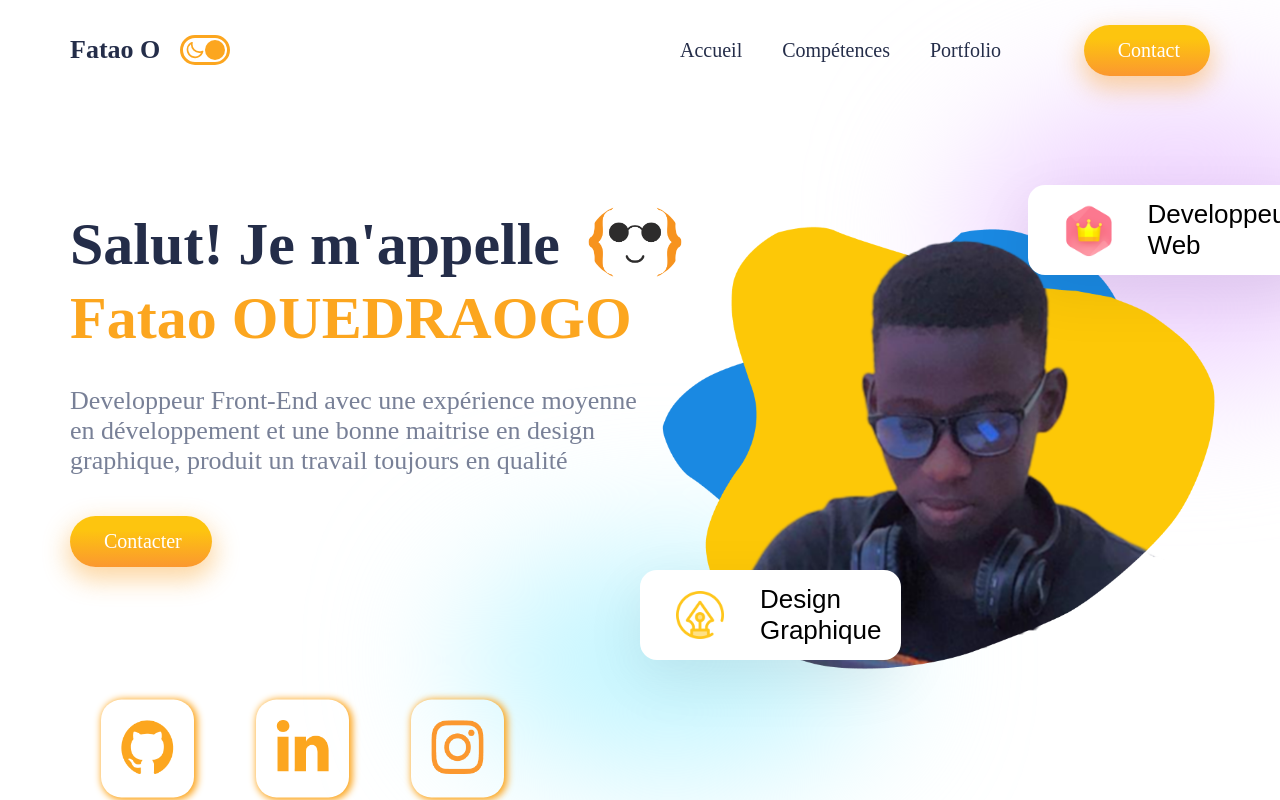
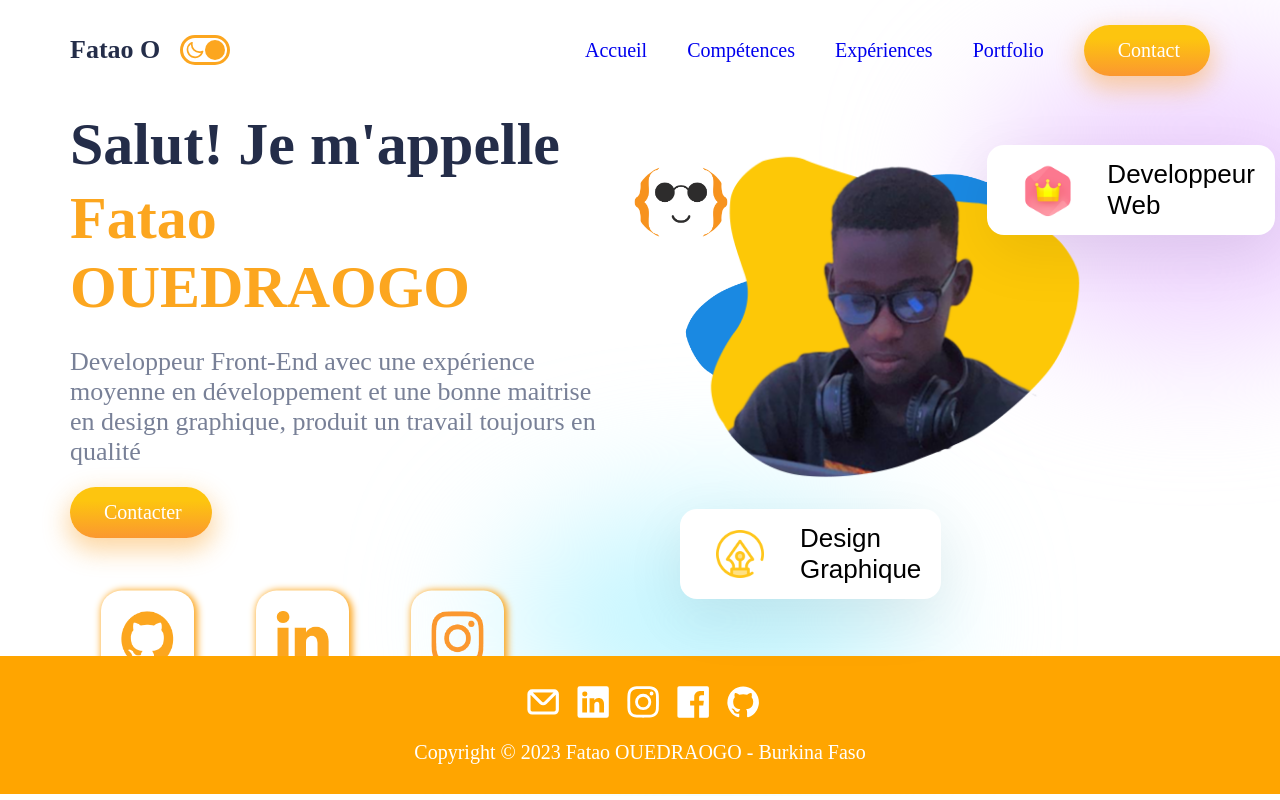
Before and after one commit to FataoDev/Personal-Portfolio-with-React, a React (Create React App) app: page / in a window 1280 px wide. Shown: the top 800 px of the page. Built offline with nearby package versions, Linux system fonts and the light colour scheme; a web font is replaced by a local one.

Commit message:
début de modification en multipage

```diff
--- a/package.json
+++ b/package.json
@@ -11,6 +11,7 @@
     "framer-motion": "^6.2.8",
     "react": "^17.0.2",
     "react-dom": "^17.0.2",
+    "react-router-dom": "^6.8.1",
     "react-scripts": "5.0.0",
     "react-scroll": "^1.8.6",
     "swiper": "^8.0.7",
--- a/src/App.css
+++ b/src/App.css
@@ -10,7 +10,14 @@
     --orangeCard: rgba(252, 166, 31, 0.45);
     --smboxShadow: -79px 51px 60px rgba(0, 0, 0, 0.08);
 }
-
+*{
+  list-style:none;
+  text-decoration:none;
+  /* overflow:hidden; */
+}
+body{
+  overflow:hidden;
+}
 .App{
     padding: 0.5rem 3.5rem;
     overflow: hidden;
--- a/src/App.js
+++ b/src/App.js
@@ -1,3 +1,5 @@
+import { useContext } from "react";
+import { BrowserRouter, Routes, Route } from "react-router-dom";
 import Navbar from "./components/Navbar/Navbar";
 import Intro from "./components/Intro/Intro";
 import Services from "./components/Services/Services";
@@ -8,7 +10,6 @@ import Portfolio from "./components/Portfolio/Portfolio";
 // import Testimonial from "./components/Testimonials/Testimonial";
 import Contact from "./components/Contact/Contact";
 import Footer from "./components/Footer/Footer";
-import { useContext } from "react";
 import { themeContext } from "./Context";
 function App() {
   const theme = useContext(themeContext);
@@ -21,15 +22,23 @@ function App() {
         color: darkMode ? "white" : "",
       }}
     >
-      <Navbar />
-      <Intro />
-      <Services />
-      <Experience />
+      <BrowserRouter>
+        <Navbar />
+        <Routes>
+          <Route path="/" element={<Intro />} />
+          <Route path="/competence" element={<Services />} />
+          <Route path="/experience" element={<Experience />} />
+          <Route path="/portfolio" element={<Portfolio />} />
+          <Route path="/contact" element={<Contact />} />
+        </Routes>
+        <Footer />
+      </BrowserRouter>
+
+      {/* <Experience />
       {/* <Works /> */}
-      <Portfolio />
+      {/* <Portfolio /> */}
       {/* <Testimonial /> */}
-      <Contact />
-      <Footer />
+      {/* <Contact />  */}
     </div>
   );
 }
--- a/src/components/Footer/Footer.css
+++ b/src/components/Footer/Footer.css
@@ -1,21 +1,24 @@
-.footer {
+/* .footer {
   display: flex;
   align-items: center;
-  margin: -0.5rem -3.5rem;
-  position: relative;
-  margin-top: -7rem;
-}
+  margin: 0 -3.5rem;
+  /*position: relative;
+} */
 .f-content {
+
+  top: 82%;
+  margin-left: -3.5rem;
+  background-color:orange;
+  padding-top : 15px;
   position: absolute;
+  padding-bottom : 30px;
   display: flex;
   align-items: center;
   justify-content: center;
   flex-direction: column;
   width: 100%;
-  margin-top: 5rem;
   gap: 1rem;
   color: white;
-  margin-bottom: -5px;
 }
 
 .f-content>p{
@@ -34,15 +37,8 @@
   transform: scale(1.1);
 }
 
-.fleche img{
-  /* background-color:white; */
-  border-radius:50%;
-}
 
-.fleche img:hover{
-background-color:white;
 
-}
 
 
 @media screen and (max-width:1024px){
--- a/src/components/Footer/Footer.jsx
+++ b/src/components/Footer/Footer.jsx
@@ -1,8 +1,8 @@
 import React from "react";
-import { Link } from "react-scroll";
+// import { Link } from "react-scroll";
 import "./Footer.css";
-import Wave from "../../img/wave.png";
-import fleche from "../../img/fleche.png";
+// import Wave from "../../img/wave.png";
+// import fleche from "../../img/fleche.png";
 import Insta from "@iconscout/react-unicons/icons/uil-instagram";
 import Linkdin from "@iconscout/react-unicons/icons/uil-linkedin";
 import Mail from "@iconscout/react-unicons/icons/uil-envelope";
@@ -14,8 +14,8 @@ const Footer = () => {
   const currentYear = date.getFullYear();
 
   return (
-    <div className="footer">
-      <img src={Wave} alt="" style={{ width: "100%", height: "40vh" }} />
+    <footer className="footer">
+      {/* <img src={Wave} alt="" style={{ width: "100%", height: "40vh" }} /> */}
       <div className="f-content">
         <div className="f-icons">
           <a
@@ -62,7 +62,7 @@ const Footer = () => {
         <span>
           Copyright &copy; {currentYear} Fatao OUEDRAOGO - Burkina Faso
         </span>
-        <Link to="Navbar" className="fleche">
+        {/* <Link to="Navbar" className="fleche">
           <img
             src={fleche}
             alt=""
@@ -76,9 +76,9 @@ const Footer = () => {
               // borderRadius: "15px red",
             }}
           />
-        </Link>
+        </Link> */}
       </div>
-    </div>
+    </footer>
   );
 };
 
--- a/src/components/Intro/Intro.css
+++ b/src/components/Intro/Intro.css
@@ -1,16 +1,17 @@
 .Intro {
   display: flex;
   height: 77vh;
-  margin-top: 6rem;
+  margin-top: 4rem;
 }
 
 /* left side styling */
 .i-left {
   display: flex;
+margin-top: -3rem;
   position: relative;
   flex: 1;
   flex-direction: column;
-  gap: 2rem;
+  gap: 1rem;
 }
 .i-name {
   display: flex;
@@ -31,10 +32,10 @@
   font-weight: 100;
   font-size: 1.3rem;
   color: var(--gray);
-  margin-top: 1.4rem;
+  margin-top: 1rem;
 }
 .i-icons {
-  margin-top: 3rem;
+  margin-top: 0;
   display: flex;
   gap: 0rem;
 }
@@ -54,10 +55,12 @@
 .i-icons > *:hover {
   cursor: pointer;
 }
+
 /* right side styling */
 .i-right {
   flex: 1;
   position: relative;
+  margin-left:7%;
 }
 .i-right > * {
   position: absolute;
@@ -67,8 +70,10 @@
   transform: scale(0.69);
   left: -15%;
   top: -9%;
+  width:550px;
 }
 .i-right > :nth-child(2) {
+  width:550px;
   top: -4.6rem;
   transform: scale(0.67);
   left: -3rem;
@@ -79,7 +84,7 @@
 }
 .i-right > :nth-child(4) {
   transform: scale(0.62);
-  top: -19%;
+  top: -9%;
   left: -24%;
   border-radius: 50%;
   padding: 0;
--- a/src/components/Intro/Intro.jsx
+++ b/src/components/Intro/Intro.jsx
@@ -85,8 +85,8 @@ const Intro = () => {
         />
 
         <motion.div
-          initial={{ top: "-4%", left: "74%" }}
-          whileInView={{ left: "68%" }}
+          initial={{ top: "-4%", left: "64%" }}
+          whileInView={{ left: "58%" }}
           transition={transition}
           className="floating-div-web"
         >
@@ -95,8 +95,8 @@ const Intro = () => {
 
         {/* animation */}
         <motion.div
-          initial={{ left: "9rem", top: "18rem" }}
-          whileInView={{ left: "0rem" }}
+          initial={{ left: "15%", top: "55%" }}
+          whileInView={{ left: "0" }}
           transition={transition}
           className="floating-div-design"
         >
--- a/src/components/Navbar/Navbar.jsx
+++ b/src/components/Navbar/Navbar.jsx
@@ -1,7 +1,7 @@
 import React from "react";
 import Toggle from "../Toggle/Toggle";
 import "./Navbar.css";
-import { Link } from "react-scroll";
+import { Link } from "react-router-dom";
 const navbar = () => {
   return (
     <header className="n-wrapper" id="Navbar">
@@ -15,24 +15,16 @@ const navbar = () => {
         <div className="n-list">
           <ul style={{ listStyleType: "none" }}>
             <li>
-              <Link activeClass="active" to="Navbar" spy={true} smooth={true}>
-                Accueil
-              </Link>
+              <Link to="/">Accueil</Link>
             </li>
             <li>
-              <Link to="services" spy={true} smooth={true}>
-                Compétences
-              </Link>
+              <Link to="/competence">Compétences</Link>
             </li>
-            {/* <li>
-              <Link to="works" spy={true} smooth={true}>
-                Expériences
-              </Link>
-            </li> */}
             <li>
-              <Link to="portfolio" spy={true} smooth={true}>
-                Portfolio
-              </Link>
+              <Link to="/experience">Expériences</Link>
+            </li>
+            <li>
+              <Link to="/portfolio">Portfolio</Link>
             </li>
             {/* <li>
               <Link to="testimonial" spy={true} smooth={true}>
@@ -41,7 +33,7 @@ const navbar = () => {
             </li> */}
           </ul>
         </div>
-        <Link to="contact" spy={true} smooth={true}>
+        <Link to="/contact">
           <button className="button n-button">Contact</button>
         </Link>
       </div>
```
Also changed, not shown: 1 other file (tests, documents, lock files or other folders).
